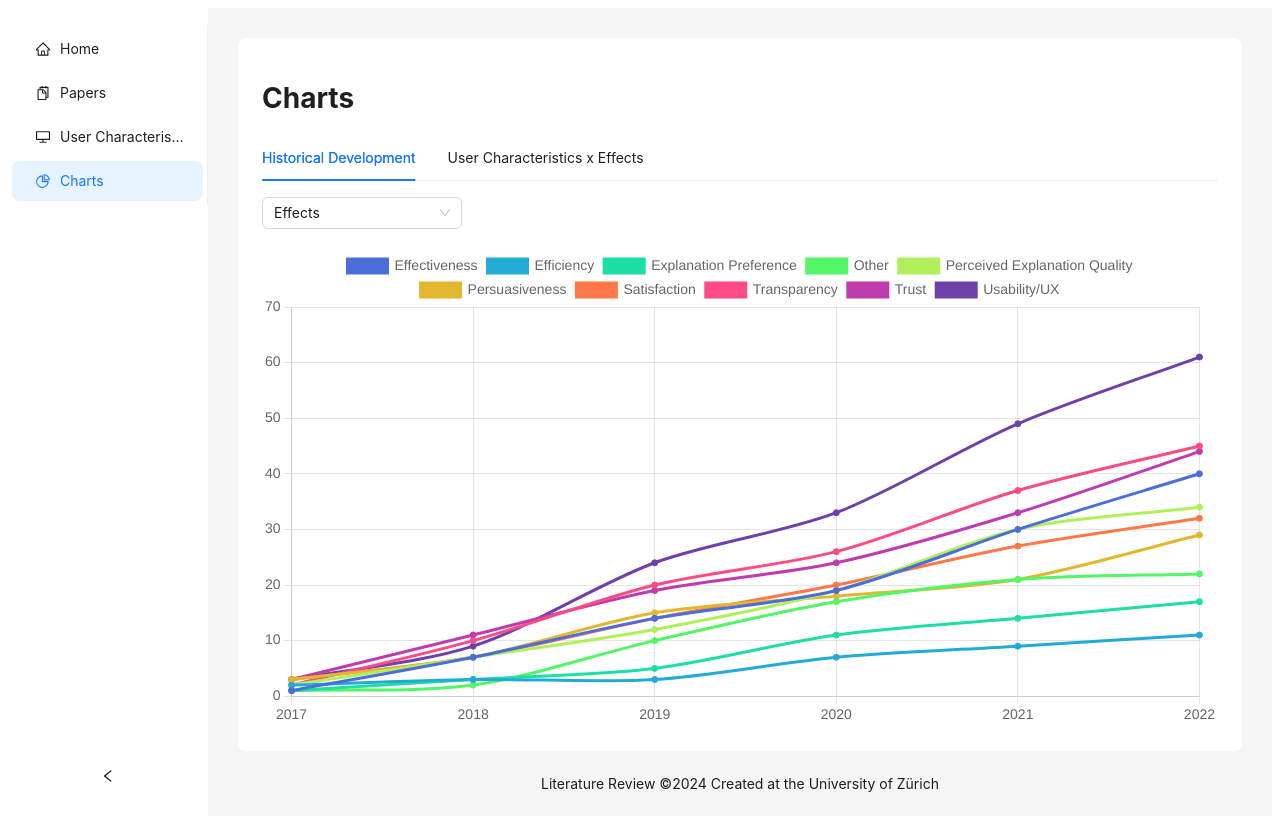
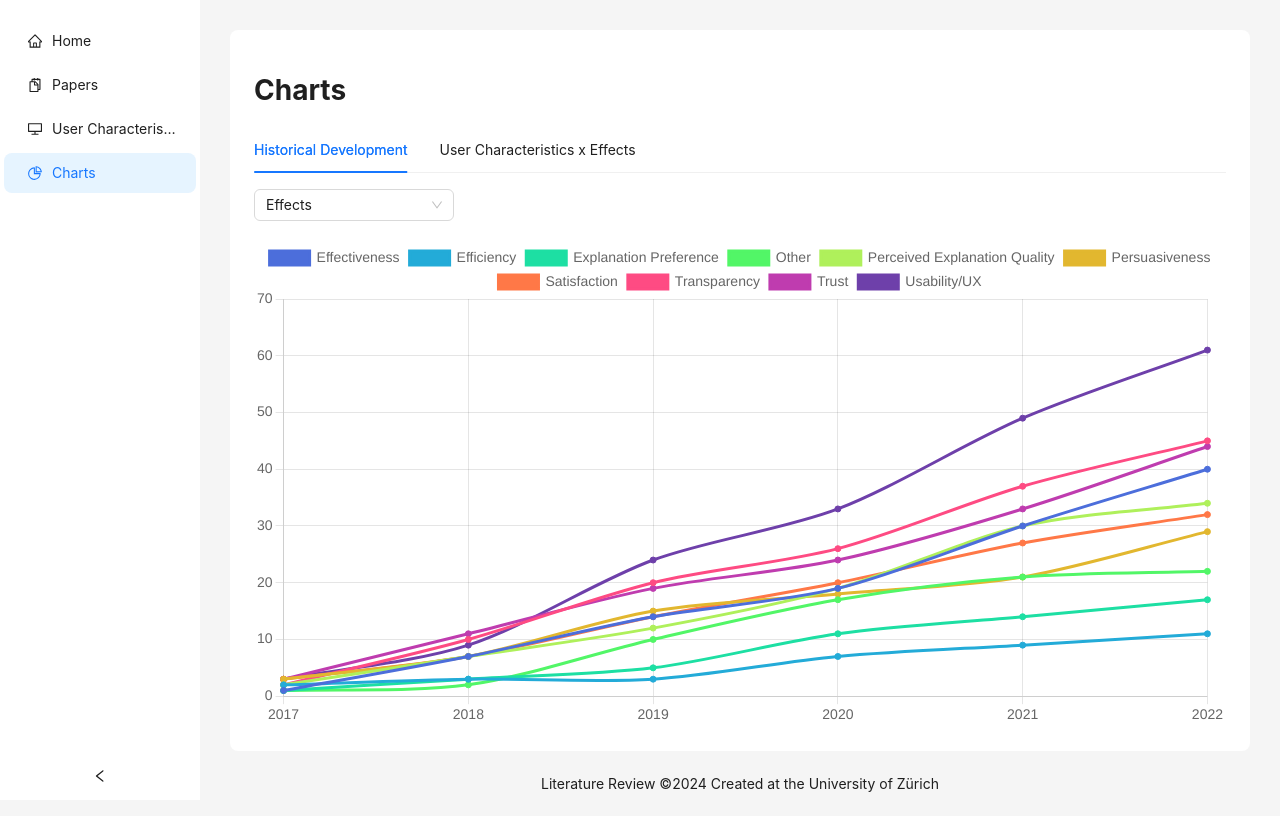
Before and after one commit to kathriwa/interactive-survey-visualization, a React (Vite) app: page /interactive-survey-visualization/charts in a window 1280 px wide. Built offline with nearby package versions, Linux system fonts and the light colour scheme.

Commit message:
Update sidebar

```diff
--- a/src/App.tsx
+++ b/src/App.tsx
@@ -1,6 +1,7 @@
 import React, { useState, useEffect } from 'react';
 import { Route, Routes, Link, useLocation } from 'react-router-dom';
 import './index.css';
+import './App.css';
 import {
   DesktopOutlined,
   PieChartOutlined,
@@ -56,6 +57,19 @@ const getCurrentPageKey = (pathname: string) => {
 };
 
 
+const siderStyle: React.CSSProperties = {
+  overflow: 'auto',
+  height: '100vh',
+  position: 'fixed',
+  insetInlineStart: 0,
+  top: 0,
+  bottom: 0,
+  // scrollbarWidth: 'thin',
+  // scrollbarGutter: 'stable',
+};
+
+
+
 const App: React.FC = () => {
   const [collapsed, setCollapsed] = useState(false);
   const location = useLocation();
@@ -85,12 +99,12 @@ const App: React.FC = () => {
 
   return (
       <Layout style={{ minHeight: '100vh', minWidth: '100%'}}>
-        <Sider collapsible collapsed={collapsed} onCollapse={(value) => setCollapsed(value)} theme="light">
+        <Sider collapsible style={siderStyle} collapsed={collapsed} onCollapse={(value) => setCollapsed(value)} theme="light">
           {/* <div className="demo-logo-vertical" /> */}
           <br></br>
-          <Menu defaultSelectedKeys={[currentPageKey]} mode="inline" items={items} />
+          <Menu style={{borderInlineEnd: '0px'}} defaultSelectedKeys={[currentPageKey]} mode="inline" items={items} />
         </Sider>
-        <Layout style={{ padding: '30px 30px 0 30px', width: 'auto'}}>
+        <Layout style={{ padding: '30px 30px 0 30px', width: 'auto', marginInlineStart: collapsed ? 70 : 200, maxWidth: collapsed ? 'calc(100% - 70px)' : 'calc(100% - 200px)', transition: '0.5s' }}>
           <Content>
             <div
               style={{
--- a/src/charts/StackedBarChart.tsx
+++ b/src/charts/StackedBarChart.tsx
@@ -60,10 +60,6 @@ const StackedBarChart = () => {
 
   const options = {
     plugins: {
-      // title: {
-      //   display: true,
-      //   text: 'Characteristics-Effects Chart',
-      // },
       legend: {
         labels: {
           filter: (legendItem: any) => {
@@ -76,7 +72,7 @@ const StackedBarChart = () => {
         onClick: legendOnClick
       },
     },
-    responsive: true,
+    // responsive: true,
     scales: {
       x: {
         stacked: true,
@@ -97,7 +93,7 @@ const StackedBarChart = () => {
         },
         min: -15,
         max: 15,
-},
+      },
     },
     animation: {
       duration: 0,
@@ -105,7 +101,7 @@ const StackedBarChart = () => {
   };
 
   return (
-    <div style={{ width: '100%', marginTop: 20 }}>
+    <div>
       <Bar data={data2} options={options} />
     </div>
   )
--- a/src/pages/Charts.tsx
+++ b/src/pages/Charts.tsx
@@ -1,11 +1,6 @@
 import { Tabs, TabsProps } from 'antd';
 import LineChart from '../charts/LineChart';
 import StackedBarChart from '../charts/StackedBarChart';
-
-
-const onChange = (key: string) => {
-  console.log(key);
-};
 
 const items: TabsProps['items'] = [
   {
@@ -28,7 +23,7 @@ const MyPlot = () => {
     <>
         <h1>Charts</h1>
         <div style={{ height: "auto", width: "100%", maxWidth: "100%", minWidth: "100%", marginTop: "20px" }}>
-            <Tabs defaultActiveKey="1" items={items} onChange={onChange} />
+            <Tabs defaultActiveKey="1" items={items} />
         </div>
     </>
   );
```
